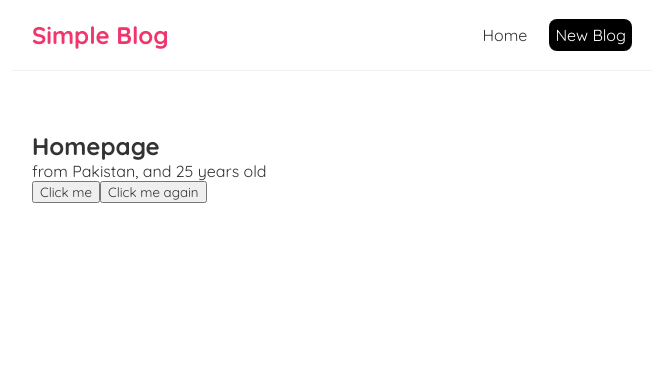
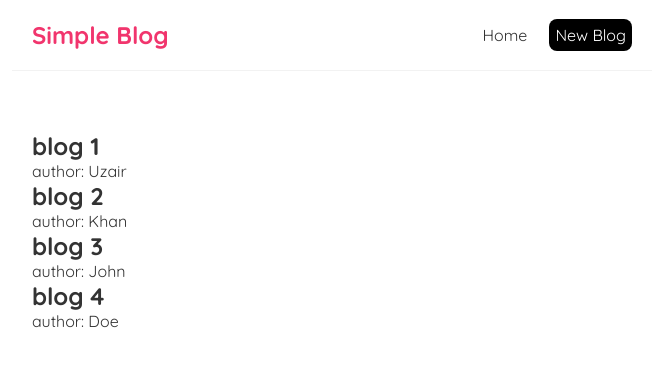
Before and after one commit to uzair004/simple-react-blog, a React (Create React App) app: page / in a window 1280 px wide. Shown: the top 366 px of the page, without its empty margins (308-971 px from the left). Built offline with nearby package versions, Linux system fonts and the light colour scheme.

Commit message:
Iterating lists in react

```diff
--- a/src/Home.js
+++ b/src/Home.js
@@ -1,30 +1,21 @@
 import { useState } from "react";
 
 const Home = () => {
-  const [country, setCountry] = useState("Pakistan");
-  const [age, setAge] = useState(25);
-
-  const handleClick = (event) => {
-    setCountry("United States");
-    setAge(32);
-  };
-
-  const handleClickAgain = (name, event) => {
-    console.log(`Hello ${name}`);
-    console.log("Event:", event);
-  };
+  const [blogs, setBlogs] = useState([
+    { id: 1, title: "blog 1", body: "lorem ipsum...", author: "Uzair" },
+    { id: 2, title: "blog 2", body: "lorem ipsum...", author: "Khan" },
+    { id: 3, title: "blog 3", body: "lorem ipsum...", author: "John" },
+    { id: 4, title: "blog 4", body: "lorem ipsum...", author: "Doe" },
+  ]);
 
   return (
     <div className="home">
-      <h2>Homepage</h2>
-      <p>
-        from {country}, and {age} years old
-      </p>
-      <button onClick={handleClick}>Click me</button>
-
-      <button onClick={(e) => handleClickAgain("Uzair", e)}>
-        Click me again
-      </button>
+      {blogs.map((blog) => (
+        <div className="blog-preview" key={blog.id}>
+          <h2>{blog.title}</h2>
+          <p>author: {blog.author}</p>
+        </div>
+      ))}
     </div>
   );
 };
```
